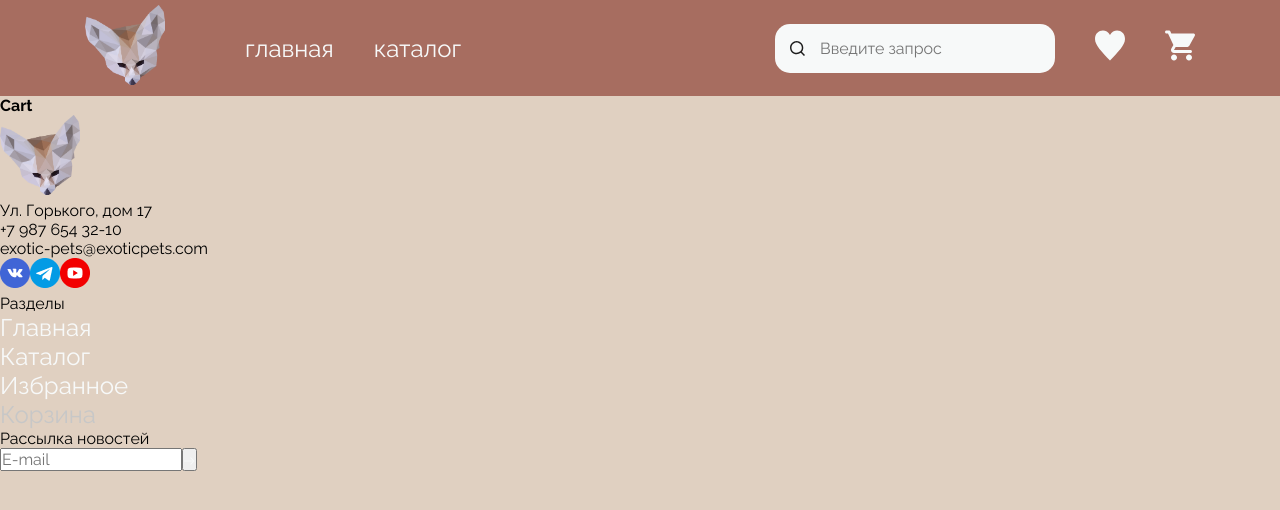
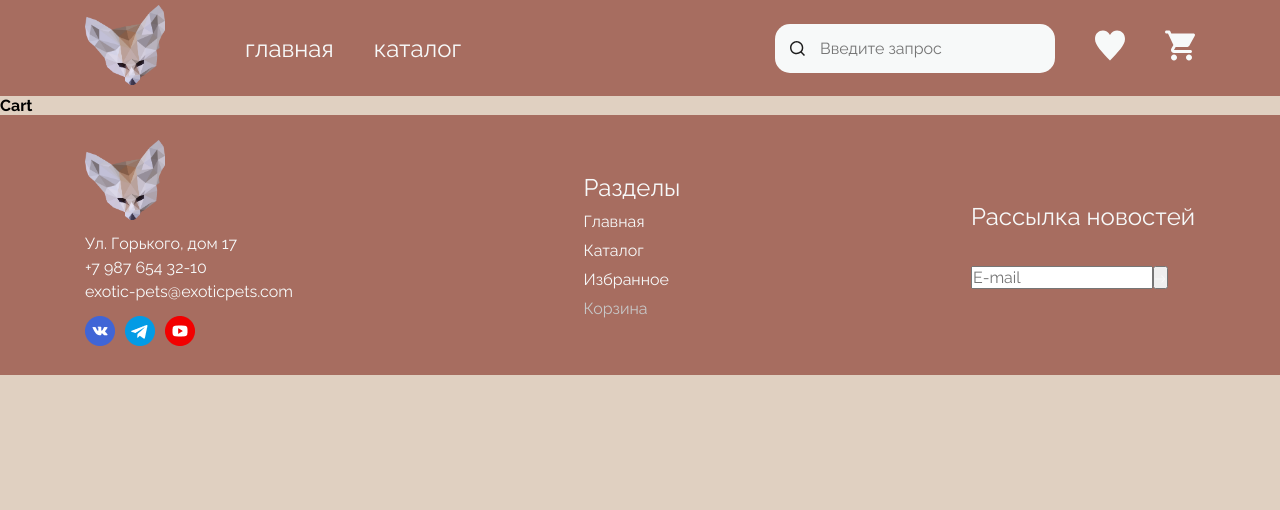
Before and after one commit to algorithm-ssau/exotic-pets-catalogue, a React (Create React App) app in the folder client/my-app/: page /cart in a window 1280 px wide. Shown: the top 510 px of the page. Built offline with nearby package versions, Linux system fonts and the light colour scheme.

Commit message:
F5 added flex and margins, some basic styling

```diff
--- a/client/my-app/src/common/el/footer.tsx
+++ b/client/my-app/src/common/el/footer.tsx
@@ -8,18 +8,17 @@ const Footer = () => {
     return (
         <div className="Footer">
             <div className="footer-wrapper">
+                <div className="address-info-container">
                     <div className="logo-container">
                         <NavLink to="/">
                             <img src={require("../../assets/logo.png")} alt="logo" />
                         </NavLink>
                     </div>
 
-                <div className="address-info-container">
-                    Ул. Горького, дом 17
-                    <br></br>
-                    +7 987 654 32-10
-                    <br></br>
-                    exotic-pets@exoticpets.com
+                    <div className="address-info">
+                        <span className="info address">Ул. Горького, дом 17</span>
+                        <span className="info phone-number">+7 987 654 32-10</span>
+                        <span className="info email">exotic-pets@exoticpets.com</span>
                     </div>
 
                     <div className="social-media-container">
@@ -34,6 +33,7 @@ const Footer = () => {
                         <Link to="https://www.youtube.com/" target="_blank">
                             <img src={require("../../assets/youtube-icon.png")} alt="youtube" />
                         </Link>
+                    </div>
                 </div>
 
                 <div className="footer-navigation-container">
--- a/client/my-app/src/common/styles/footer.css
+++ b/client/my-app/src/common/styles/footer.css
@@ -0,0 +1,51 @@
+.Footer {
+    background-color: var(--brown);
+}
+
+.Footer a {
+    font-size: 1em;
+}
+
+.footer-wrapper {
+    width: 1110px;
+    margin: 0 auto;
+    padding: 1.5625rem 0rem;
+
+    display: flex;
+    justify-content: space-between;
+    align-items: center;
+}
+
+.address-info {
+    margin-top: 0.625rem;
+
+    color: var(--white);
+
+    display: flex;
+    flex-direction: column;
+}
+
+.address-info .phone-number,
+.address-info .email {
+    margin-top: 0.3125rem;
+}
+
+.social-media-container {
+    display: flex;
+    gap: 10px;
+
+    margin-top: 0.9375rem;
+}
+
+.footer-navigation-heading {
+    font-size: 1.5em;
+    color: var(--white);
+}
+
+.link {
+    margin-top: 0.625rem;
+}
+
+.newsletter-input {
+    margin-top: 2.1875rem;
+}
```
Lines whose indentation alone changed are shown as unchanged.
